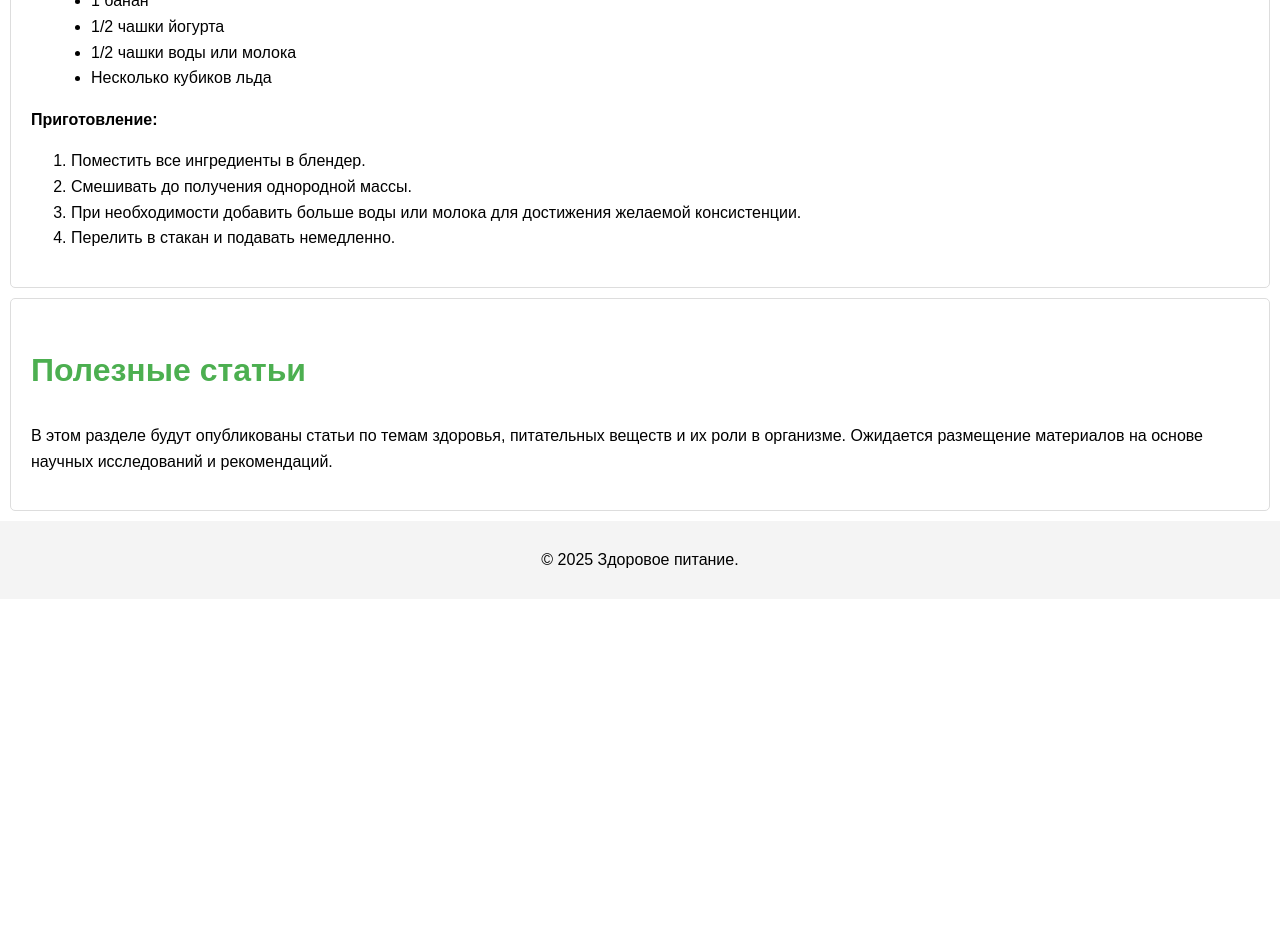
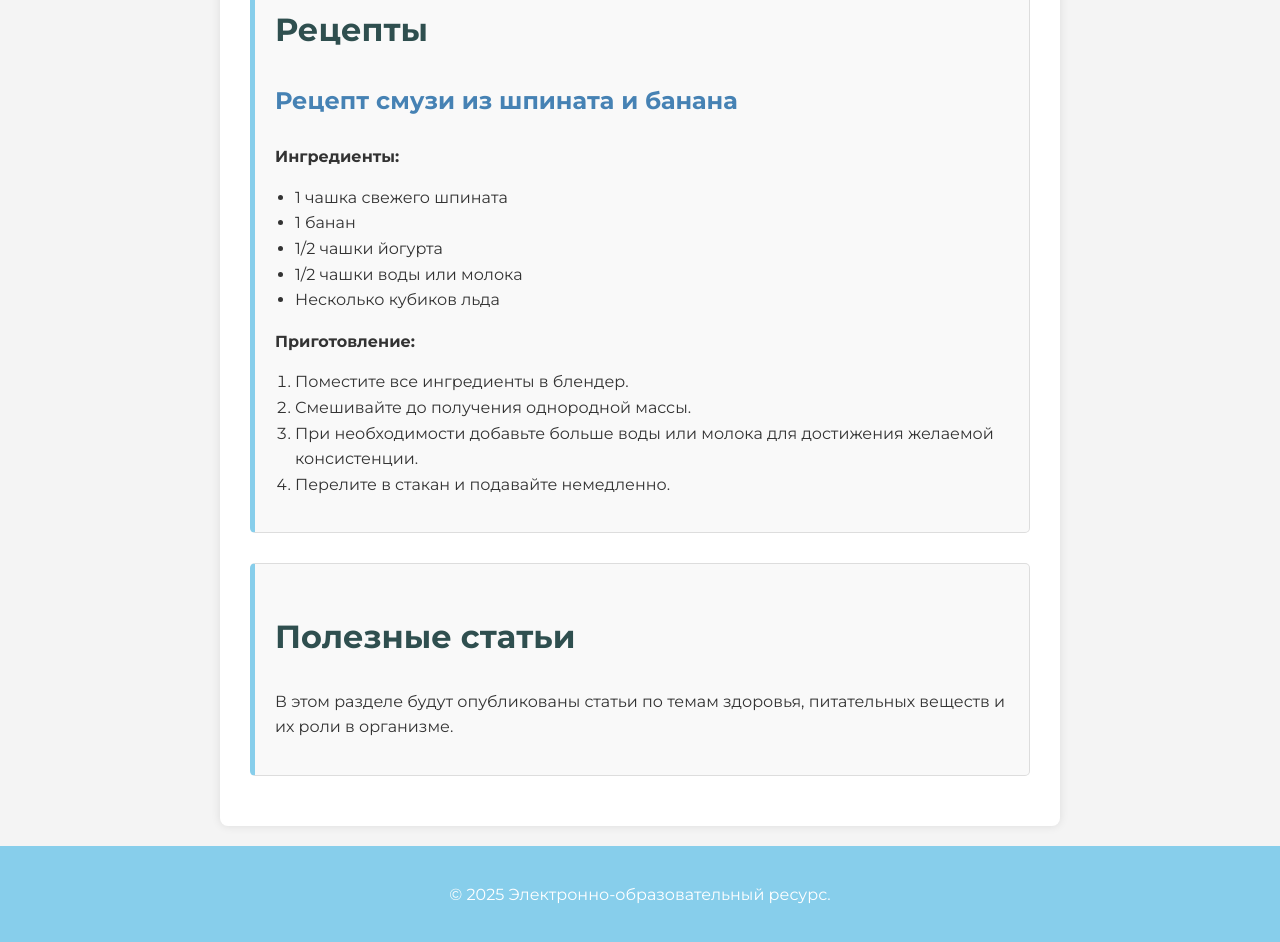
Before and after one commit to elina-bite/edu_sitee.github.io, a plain HTML site: page index.html in a window 1280 px wide. Shown: the part 1728-2670 px from the top of the page. Before the commit the page ends 2327 px from the top, so only its background shows below. Drawn offline with Linux system fonts and the light colour scheme.

Commit message:
Update index.html

```diff
--- a/index.html
+++ b/index.html
@@ -3,8 +3,91 @@
 <head>
     <meta charset="UTF-8">
     <meta name="viewport" content="width=device-width, initial-scale=1.0">
+    <link href="https://fonts.googleapis.com/css2?family=Montserrat:wght@300;400;500;600;700&display=swap" rel="stylesheet">
     <link rel="stylesheet" href="styles.css">
     <title>Здоровое питание</title>
+    <style>
+        body {
+            font-family: 'Montserrat', sans-serif;
+            line-height: 1.6;
+            background-color: #f4f4f4;
+            margin: 0;
+            padding: 0;
+            color: #333;
+        }
+
+        header {
+            background: #87CEEB;
+            color: white;
+            padding: 20px 0;
+            text-align: center;
+        }
+
+        nav ul {
+            list-style: none;
+            padding: 0;
+        }
+
+        nav ul li {
+            display: inline;
+            margin: 0 15px;
+        }
+
+        nav ul li a {
+            text-decoration: none;
+            color: white;
+            font-weight: 500;
+        }
+
+        nav ul li a:hover {
+            text-decoration: underline;
+        }
+
+        main {
+            max-width: 800px;
+            margin: 20px auto;
+            padding: 20px;
+            background: white;
+            border-radius: 8px;
+            box-shadow: 0 0 10px rgba(0, 0, 0, 0.1);
+        }
+
+        .content-section {
+            margin-bottom: 30px;
+            padding: 20px;
+            border-left: 5px solid #87CEEB;
+            background-color: #f9f9f9;
+            border-radius: 5px;
+        }
+
+        h2 {
+            color: #2F4F4F;
+        }
+
+        h3 {
+            color: #4682B4;
+        }
+
+        p {
+            margin-bottom: 15px;
+        }
+
+        ul, ol {
+            margin: 15px 0;
+            padding-left: 20px;
+        }
+
+        footer {
+            text-align: center;
+            padding: 20px 0;
+            background: #87CEEB;
+            color: white;
+            position: relative;
+            bottom: 0;
+            width: 100%;
+            clear: both;
+        }
+    </style>
 </head>
 <body>
     <header>
@@ -26,17 +109,17 @@
             <blockquote>
                 <p>Здоровое питание должно быть богато фруктами, овощами, цельным зерном, бобовыми, орехами и рыбой, с низким уровнем потребления насыщенных жиров, трансжиров и сахара и ограниченным потреблением соли, с низким уровнем потребления продуктов из очищенных зёрен, обработанного мяса и подслащенных продуктов.</p>
             </blockquote>
-            <p>Следование рекомендациям здорового питания в сочетании с регулярной физической активностью уменьшает риск развития хронических заболеваний и расстройств, таких как ожирение, сердечно-сосудистые заболевания, диабет и повышенное давление. Многие люди не потребляют достаточного количества фруктов, овощей и других источников клетчатки, таких как цельное зерно.</p>
+            <p>Следование рекомендациям здорового питания в сочетании с регулярной физической активностью уменьшает риск развития хронических заболеваний и расстройств, таких как ожирение, сердечно-сосудистые заболевания, диабет и повышенное давление.</p>
         </section>
 
         <section id="principles" class="content-section">
             <h2>Основные принципы</h2>
             <p>Чтобы придерживаться правильного питания, необходимо знать его основные принципы:</p>
             <ul>
-                <li><strong>Регулярные приемы пищи</strong> (каждые три-четыре часа).</li>
+                <li><strong>Регулярные приемы пищи:</strong> каждые три-четыре часа.</li>
                 <li><strong>Не пить много воды во время еды.</strong></li>
                 <li><strong>Снизить употребление обезжиренных продуктов.</strong></li>
-                <li><strong>Есть небольшими порциями</strong> и только в то время, когда организм действительно требует еды.</li>
+                <li><strong>Есть небольшими порциями</strong> и только в то время, когда организм требует еды.</li>
                 <li><strong>Употреблять как можно больше натуральных продуктов</strong>, фруктов и овощей.</li>
             </ul>
             <h3>Составление рациона</h3>
@@ -58,7 +141,7 @@
 
         <section id="recipes" class="content-section">
             <h2>Рецепты</h2>
-  <h3>Рецепт смузи из шпината и банана</h3>
+            <h3>Рецепт смузи из шпината и банана</h3>
             <p><strong>Ингредиенты:</strong></p>
             <ul>
                 <li>1 чашка свежего шпината</li>
@@ -69,21 +152,21 @@
             </ul>
             <p><strong>Приготовление:</strong></p>
             <ol>
-                <li>Поместить все ингредиенты в блендер.</li>
-                <li>Смешивать до получения однородной массы.</li>
-                <li>При необходимости добавить больше воды или молока для достижения желаемой консистенции.</li>
-                <li>Перелить в стакан и подавать немедленно.</li>
+                <li>Поместите все ингредиенты в блендер.</li>
+                <li>Смешивайте до получения однородной массы.</li>
+                <li>При необходимости добавьте больше воды или молока для достижения желаемой консистенции.</li>
+                <li>Перелите в стакан и подавайте немедленно.</li>
             </ol>
         </section>
 
         <section id="articles" class="content-section">
             <h2>Полезные статьи</h2>
-            <p>В этом разделе будут опубликованы статьи по темам здоровья, питательных веществ и их роли в организме. Ожидается размещение материалов на основе научных исследований и рекомендаций.</p>
+            <p>В этом разделе будут опубликованы статьи по темам здоровья, питательных веществ и их роли в организме.</p>
         </section>
     </main>
 
     <footer>
-        <p>&copy; 2025 Здоровое питание.</p>
+        <p>&copy; 2025 Электронно-образовательный ресурс.</p>
     </footer>
 </body>
 </html>
```
